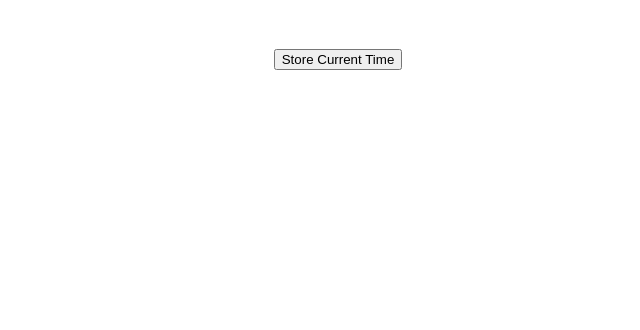
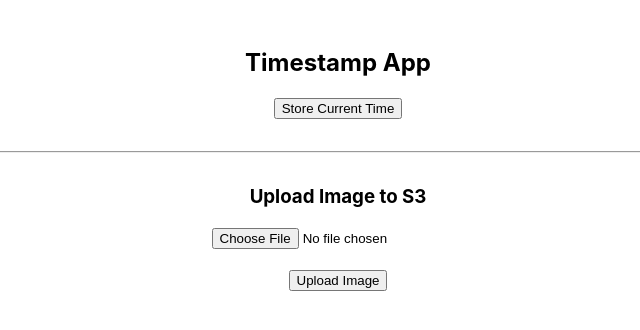
Before and after one commit to hanspeterhess/show-time-aws_V1, a React (Create React App) app in the folder frontend/: page / in a window 1280 px wide. Shown: the top 330 px of the page, without its empty margins (302-942 px from the left). Built offline with nearby package versions, Linux system fonts and the light colour scheme; no server answers.

Commit message:
S3 added

```diff
--- a/frontend/src/App.js
+++ b/frontend/src/App.js
@@ -2,19 +2,50 @@
 import io from "socket.io-client";
 import axios from "axios";
 
-const socket = io("http://3.68.232.218:4000");
+// Backend address
+const BACKEND_URL = "http://63.178.13.188:4000";
+const socket = io(BACKEND_URL);
 
 function App() {
   const [storedTime, setStoredTime] = useState(null);
 
+  const [imageFile, setImageFile] = useState(null);
+  const [uploadedImageUrl, setUploadedImageUrl] = useState("");
+
+
 const handleClick = async () => {
   try {
-    await axios.post("http://3.68.232.218:4000/store-time");
+    await axios.post("${BACKEND_URL}/store-time");
   } catch (err) {
     console.error("Error storing time:", err);
     alert("Failed to store time, try again.");
   }
 };
+
+  const handleUpload = async () => {
+    if (!imageFile) {
+      alert("Please select an image first");
+      return;
+    }
+
+    try {
+      const { data } = await axios.get(`${BACKEND_URL}/upload-url`);
+      const { uploadUrl } = data;
+
+      await axios.put(uploadUrl, imageFile, {
+        headers: {
+          "Content-Type": imageFile.type,
+        },
+      });
+
+      const imageUrl = uploadUrl.split("?")[0];
+      setUploadedImageUrl(imageUrl);
+      alert("Image uploaded successfully!");
+    } catch (err) {
+      console.error("Upload error:", err);
+      alert("Image upload failed");
+    }
+  };
 
   useEffect(() => {
     socket.on("time-ready", ({ time }) => {
@@ -25,9 +56,32 @@
 
   return (
     <div style={{ textAlign: "center", marginTop: "3rem" }}>
+      <h2>Timestamp App</h2>
       <button onClick={handleClick}>Store Current Time</button>
       {storedTime && (
         <p>Stored Time: {new Date(storedTime).toLocaleString()}</p>
+      )}
+
+      <hr style={{ margin: "2rem 0" }} />
+
+      <h3>Upload Image to S3</h3>
+      <input
+        type="file"
+        accept="image/*"
+        onChange={(e) => setImageFile(e.target.files[0])}
+      />
+      <br /><br />
+      <button onClick={handleUpload}>Upload Image</button>
+
+      {uploadedImageUrl && (
+        <div style={{ marginTop: "1rem" }}>
+          <p>Uploaded Image Preview:</p>
+          <img
+            src={uploadedImageUrl}
+            alt="Uploaded"
+            style={{ maxWidth: "300px", border: "1px solid #ccc" }}
+          />
+        </div>
       )}
     </div>
   );
--- a/package.json
+++ b/package.json
@@ -3,5 +3,6 @@
     "@pulumi/aws": "^6.83.0",
     "@pulumi/awsx": "^2.22.0",
     "@pulumi/docker": "^4.8.0"
-  }
+  },
+  "packageManager": "yarn@1.22.22+sha512.a6b2f7906b721bba3d67d4aff083df04dad64c399707841b7acf00f6b133b7ac24255f2652fa22ae3534329dc6180534e98d17432037ff6fd140556e2bb3137e"
 }
```
Also changed, not shown: 1 other file (tests, documents, lock files or other folders).
